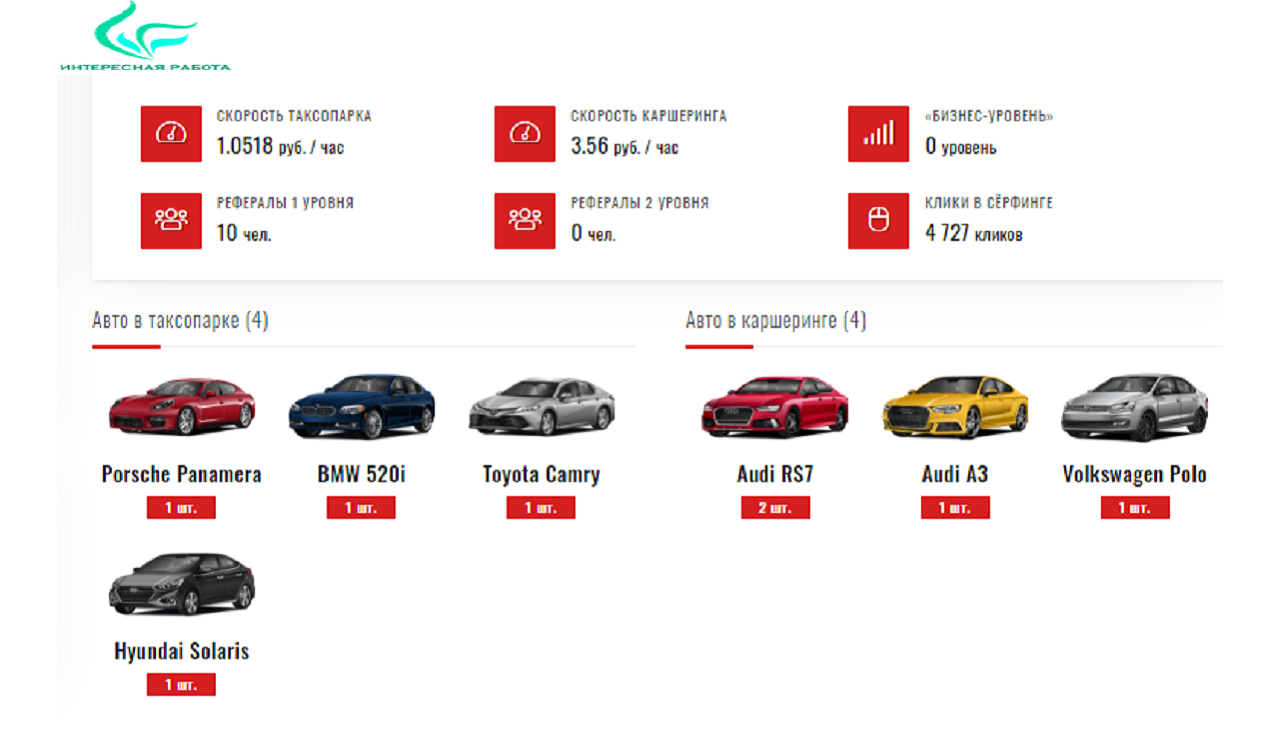
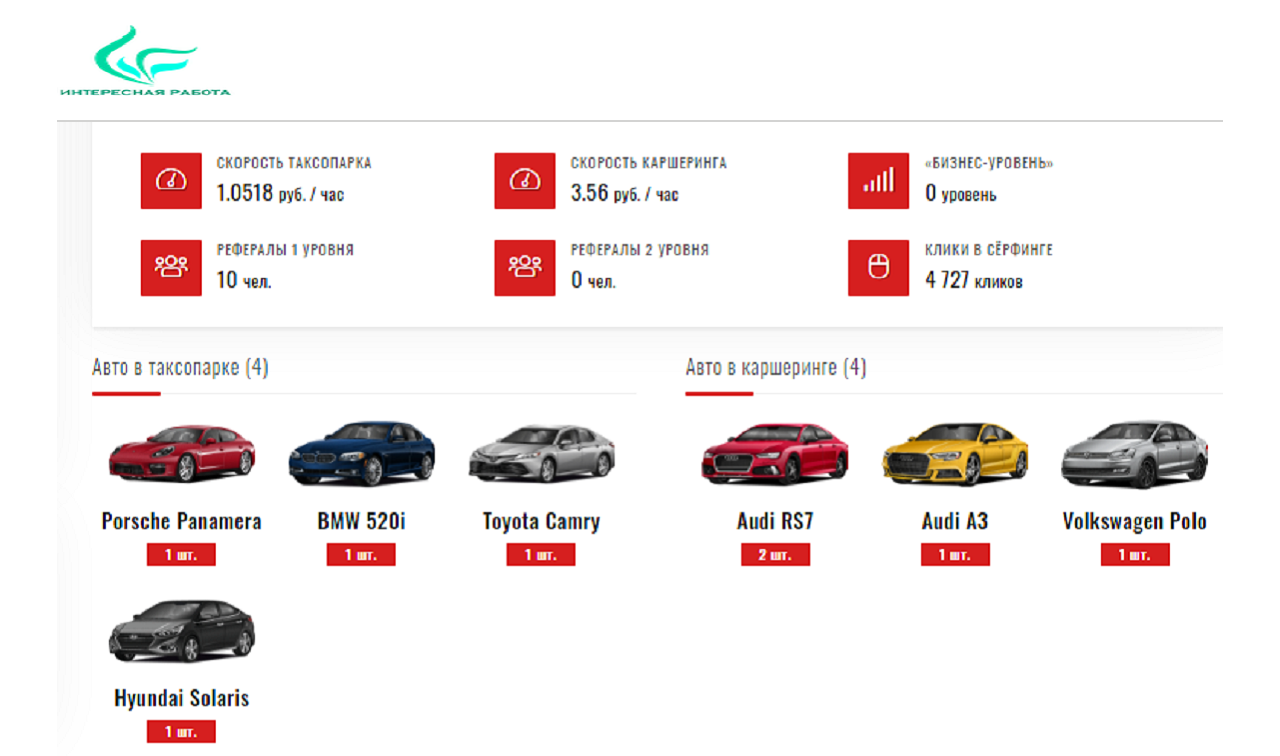
Before and after one commit to sesvet933/sesvet933.github.io, a plain HTML site: page work.site/index.html in a window 1280 px wide. Shown: the top 756 px of the page. Drawn offline with Linux system fonts and the light colour scheme; grey boxes are pictures that could not be loaded.

Commit message:
commitss

```diff
--- a/work.site/index.html
+++ b/work.site/index.html
@@ -16,8 +16,10 @@
 <body>
 <header>
 <div class="main-top">
-
-   <p class="work"><img src="images/logo.png" alt="logo"></p></div>
+      <div class="header-t clearfix">
+<p class="asus"><img src="images/logo.png" alt="logo"></p>
+</div>
+</div>
    </header>
 
    <div class="my-slider main-top">
```
